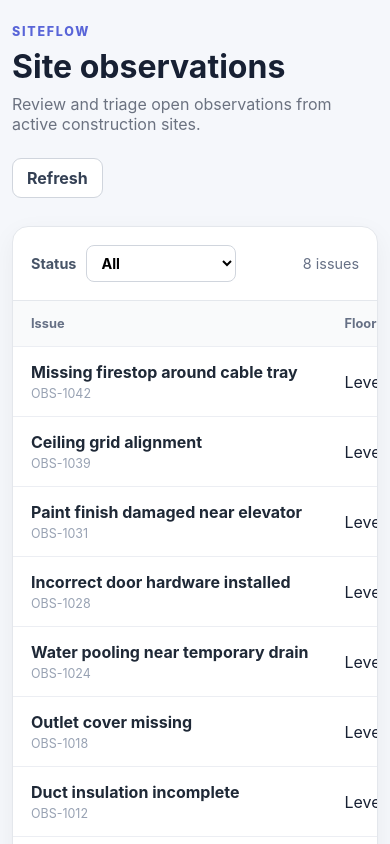
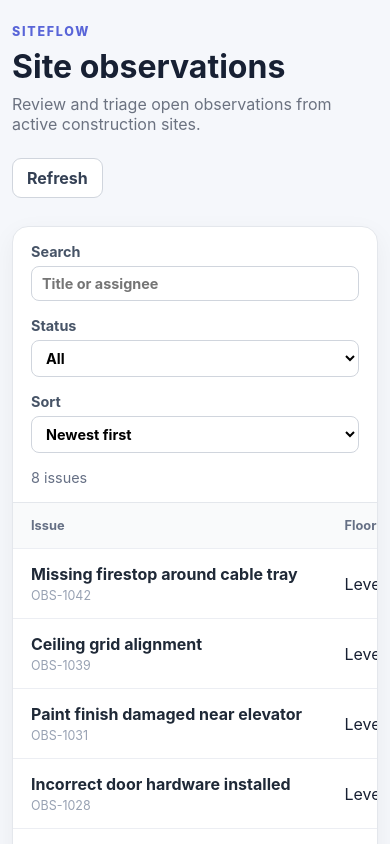
Before and after one commit to Noam-Musba/buildots_mock_takehome, a React (Vite) app: page / in a window 390 px wide. Shown: the top 844 px of the page. Built offline with nearby package versions, Linux system fonts and the light colour scheme.

Commit message:
feat: add search and sorting filters (#2)

```diff
--- a/src/App.module.css
+++ b/src/App.module.css
@@ -11,26 +11,10 @@
   display: flex;
   align-items: center;
   justify-content: space-between;
+  flex-wrap: wrap;
   gap: 16px;
   padding: 16px 18px;
   border-bottom: 1px solid #e4e7ec;
-}
-
-.toolbar label {
-  display: flex;
-  align-items: center;
-  gap: 10px;
-  color: #475467;
-  font-size: 0.9rem;
-  font-weight: 700;
-}
-
-.toolbar select {
-  min-width: 150px;
-  border: 1px solid #d0d5dd;
-  border-radius: 8px;
-  padding: 8px 10px;
-  background: white;
 }
 
 .count {
--- a/src/App.tsx
+++ b/src/App.tsx
@@ -2,15 +2,24 @@ import { useState } from 'react';
 import styles from './App.module.css';
 import { EmptyState } from './components/EmptyState/EmptyState';
 import { ErrorState } from './components/ErrorState/ErrorState';
+import { IssueFilters } from './components/IssueFilters/IssueFilters';
 import { IssueTable } from './components/IssueTable/IssueTable';
 import { PageShell } from './components/PageShell/PageShell';
 import { Spinner } from './components/Spinner/Spinner';
+import { useDebouncedValue } from './hooks/useDebouncedValue';
 import { useIssues } from './hooks/useIssues';
-import type { IssueStatus } from './types/issue';
+import type { IssueSort, IssueStatus } from './types/issue';
 
 export function App() {
   const [status, setStatus] = useState<IssueStatus | 'all'>('all');
-  const { issues, loading, error, reload } = useIssues(status);
+  const [search, setSearch] = useState('');
+  const [sort, setSort] = useState<IssueSort>('newest');
+  const debouncedSearch = useDebouncedValue(search, 300);
+  const { issues, loading, error, reload } = useIssues({
+    search: debouncedSearch,
+    sort,
+    status,
+  });
 
   return (
     <PageShell
@@ -24,20 +33,14 @@ export function App() {
     >
       <section className={styles.card}>
         <div className={styles.toolbar}>
-          <label>
-            <span>Status</span>
-            <select
-              value={status}
-              onChange={(event) =>
-                setStatus(event.target.value as IssueStatus | 'all')
-              }
-            >
-              <option value="all">All</option>
-              <option value="open">Open</option>
-              <option value="in_progress">In progress</option>
-              <option value="resolved">Resolved</option>
-            </select>
-          </label>
+          <IssueFilters
+            search={search}
+            sort={sort}
+            status={status}
+            onSearchChange={setSearch}
+            onSortChange={setSort}
+            onStatusChange={setStatus}
+          />
 
           {!loading && !error ? (
             <span className={styles.count}>
@@ -54,7 +57,7 @@ export function App() {
           ) : null}
 
           {!loading && !error && issues.length === 0 ? (
-            <EmptyState>No observations match this status.</EmptyState>
+            <EmptyState>No observations match these filters.</EmptyState>
           ) : null}
 
           {!loading && !error && issues.length > 0 ? (
--- /dev/null
+++ b/src/components/IssueFilters/IssueFilters.module.css
@@ -0,0 +1,48 @@
+.filters {
+  display: flex;
+  align-items: center;
+  flex-wrap: wrap;
+  gap: 16px;
+}
+
+.filters label {
+  display: flex;
+  align-items: center;
+  gap: 10px;
+  color: #475467;
+  font-size: 0.9rem;
+  font-weight: 700;
+}
+
+.filters input,
+.filters select {
+  min-width: 150px;
+  border: 1px solid #d0d5dd;
+  border-radius: 8px;
+  padding: 8px 10px;
+  background: white;
+}
+
+.filters input {
+  min-width: 240px;
+}
+
+@media (max-width: 700px) {
+  .filters,
+  .filters label,
+  .filters input,
+  .filters select {
+    width: 100%;
+  }
+
+  .filters label {
+    align-items: stretch;
+    flex-direction: column;
+    gap: 6px;
+  }
+
+  .filters input,
+  .filters select {
+    min-width: 0;
+  }
+}
--- /dev/null
+++ b/src/components/IssueFilters/IssueFilters.tsx
@@ -0,0 +1,61 @@
+import type { IssueSort, IssueStatus } from '../../types/issue';
+import styles from './IssueFilters.module.css';
+
+interface IssueFiltersProps {
+  search: string;
+  sort: IssueSort;
+  status: IssueStatus | 'all';
+  onSearchChange: (search: string) => void;
+  onSortChange: (sort: IssueSort) => void;
+  onStatusChange: (status: IssueStatus | 'all') => void;
+}
+
+export function IssueFilters({
+  search,
+  sort,
+  status,
+  onSearchChange,
+  onSortChange,
+  onStatusChange,
+}: IssueFiltersProps) {
+  return (
+    <div className={styles.filters}>
+      <label>
+        <span>Search</span>
+        <input
+          type="search"
+          value={search}
+          placeholder="Title or assignee"
+          onChange={(event) => onSearchChange(event.target.value)}
+        />
+      </label>
+
+      <label>
+        <span>Status</span>
+        <select
+          value={status}
+          onChange={(event) =>
+            onStatusChange(event.target.value as IssueStatus | 'all')
+          }
+        >
+          <option value="all">All</option>
+          <option value="open">Open</option>
+          <option value="in_progress">In progress</option>
+          <option value="resolved">Resolved</option>
+        </select>
+      </label>
+
+      <label>
+        <span>Sort</span>
+        <select
+          value={sort}
+          onChange={(event) => onSortChange(event.target.value as IssueSort)}
+        >
+          <option value="newest">Newest first</option>
+          <option value="oldest">Oldest first</option>
+          <option value="severity">Severity</option>
+        </select>
+      </label>
+    </div>
+  );
+}
--- a/src/hooks/useIssues.ts
+++ b/src/hooks/useIssues.ts
@@ -1,6 +1,6 @@
 import { useEffect, useState } from 'react';
 import { listIssues } from '../api/issuesApi';
-import type { Issue, IssueStatus } from '../types/issue';
+import type { Issue, IssueQuery } from '../types/issue';
 
 interface UseIssuesResult {
   issues: Issue[];
@@ -9,7 +9,8 @@ interface UseIssuesResult {
   reload: () => void;
 }
 
-export function useIssues(status: IssueStatus | 'all'): UseIssuesResult {
+export function useIssues(query: IssueQuery = {}): UseIssuesResult {
+  const { search = '', sort = 'newest', status = 'all' } = query;
   const [issues, setIssues] = useState<Issue[]>([]);
   const [loading, setLoading] = useState(true);
   const [error, setError] = useState<string | null>(null);
@@ -21,7 +22,7 @@ export function useIssues(status: IssueStatus | 'all'): UseIssuesResult {
     setLoading(true);
     setError(null);
 
-    listIssues({ status }, controller.signal)
+    listIssues({ search, sort, status }, controller.signal)
       .then((result) => {
         setIssues(result.items);
         setLoading(false);
@@ -43,7 +44,7 @@ export function useIssues(status: IssueStatus | 'all'): UseIssuesResult {
       });
 
     return () => controller.abort();
-  }, [status, reloadVersion]);
+  }, [search, sort, status, reloadVersion]);
 
   return {
     issues,
```
Also changed, not shown: 1 other file (tests, documents, lock files or other folders).
